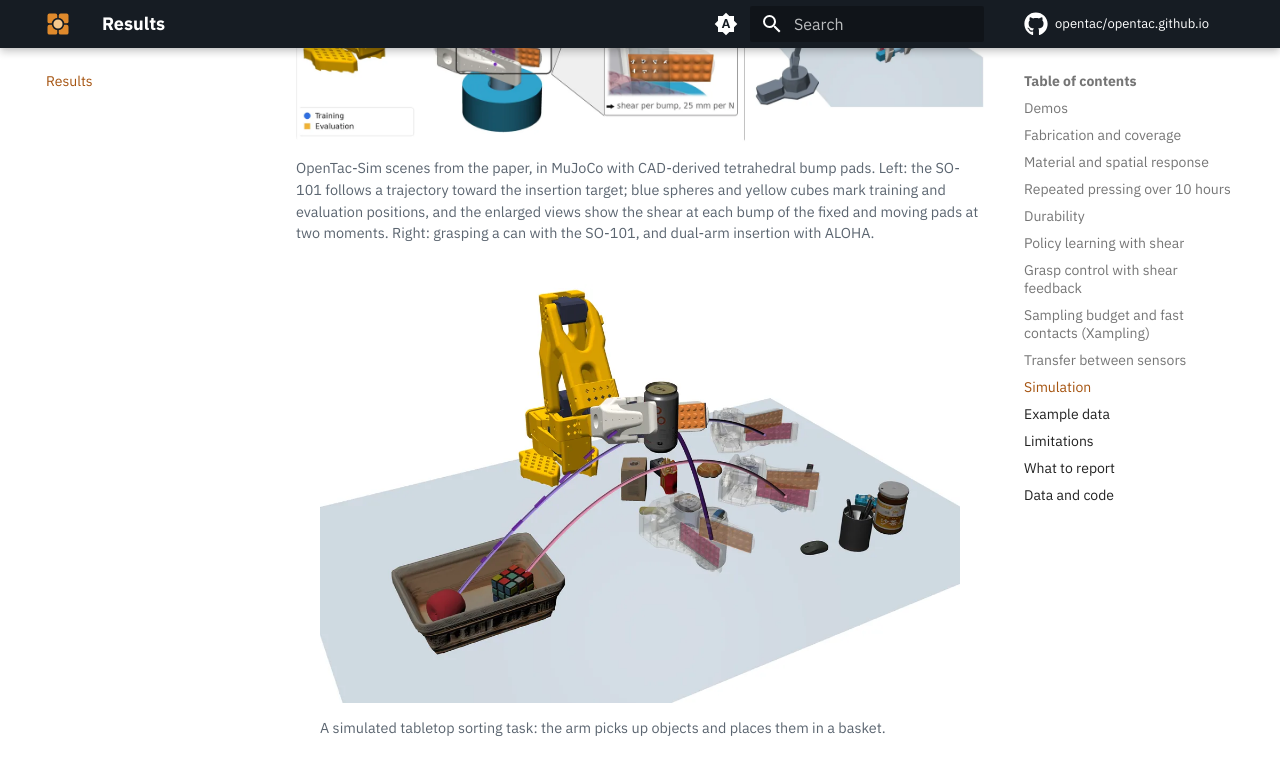
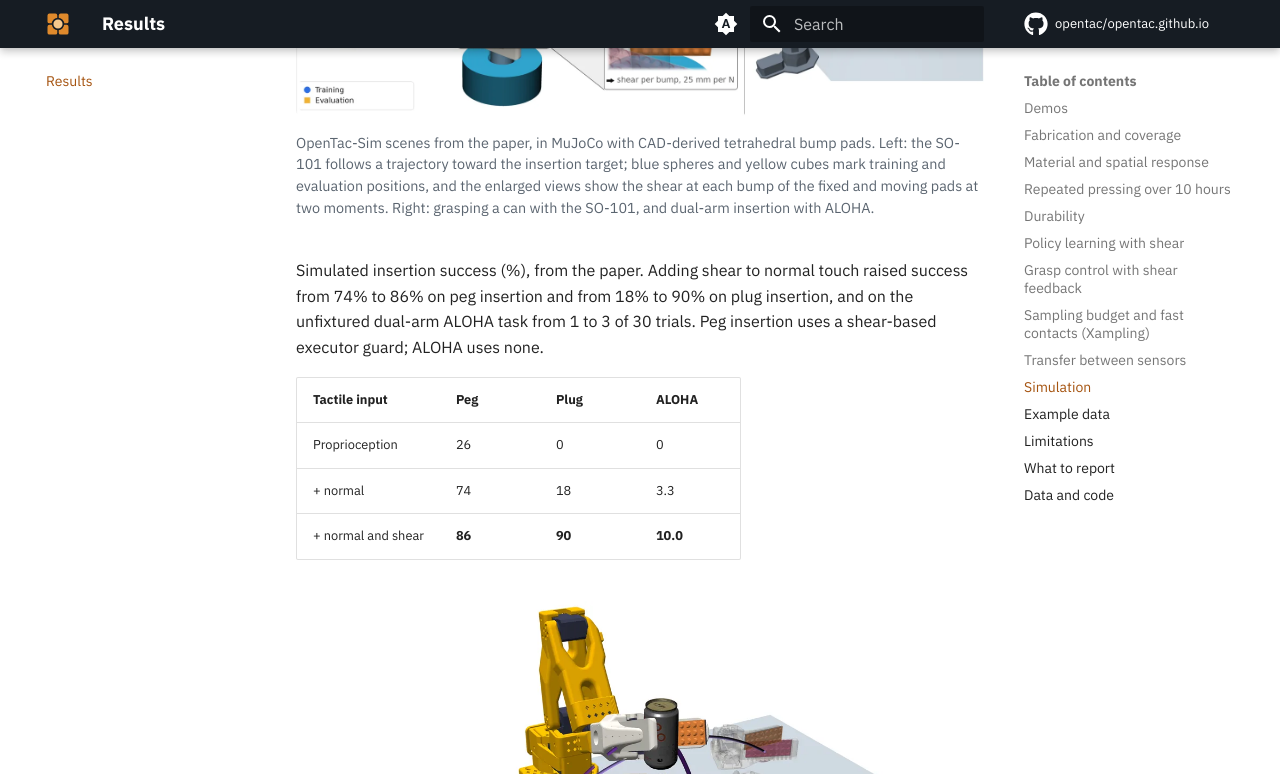
Before and after one commit to opentac/opentac.github.io, an MkDocs documentation site: the page built from docs/results.md, in a window 1280 px wide and 900 px high, scrolled down 11766 px, cut to the strip 0-774 px from the top of the window. Built offline with MkDocs 1.6.1 and Material for MkDocs 9.7.7, drawn with Linux system fonts in a browser that asks for light colours; comment, search, counter and statistics services are not loaded; some of the changed text lies outside the part shown.

Commit message:
Results: the paper's simulated insertion success table; the intro lists the two durability tests plainly

```diff
--- a/docs/results.md
+++ b/docs/results.md
@@ -185,6 +185,14 @@ The paper's policy-learning simulation is a MuJoCo SO-101 peg-insertion environm
   <figcaption>OpenTac-Sim scenes from the paper, in MuJoCo with CAD-derived tetrahedral bump pads. Left: the SO-101 follows a trajectory toward the insertion target; blue spheres and yellow cubes mark training and evaluation positions, and the enlarged views show the shear at each bump of the fixed and moving pads at two moments. Right: grasping a can with the SO-101, and dual-arm insertion with ALOHA.</figcaption>
 </figure>
 
+Simulated insertion success (%), from the paper. Adding shear to normal touch raised success from 74% to 86% on peg insertion and from 18% to 90% on plug insertion, and on the unfixtured dual-arm ALOHA task from 1 to 3 of 30 trials. Peg insertion uses a shear-based executor guard; ALOHA uses none.
+
+| Tactile input | Peg | Plug | ALOHA |
+|---|---|---|---|
+| Proprioception | 26 | 0 | 0 |
+| + normal | 74 | 18 | 3.3 |
+| + normal and shear | **86** | **90** | **10.0** |
+
 <figure class="ot-fig" markdown="span" style="max-width: 32rem">
   [![A simulated robot arm with tactile pads holds a can; arcs trace paths of objects from the table into a basket that holds a red ball and a cube.](assets/figures/sim_sorting.webp){ loading=lazy width="1200" height="785" }](assets/figures/sim_sorting.webp)
   <figcaption>A simulated tabletop sorting task: the arm picks up objects and places them in a basket.</figcaption>
```
Also changed, not shown: other parts of docs/results.md (+1 -1 lines).
